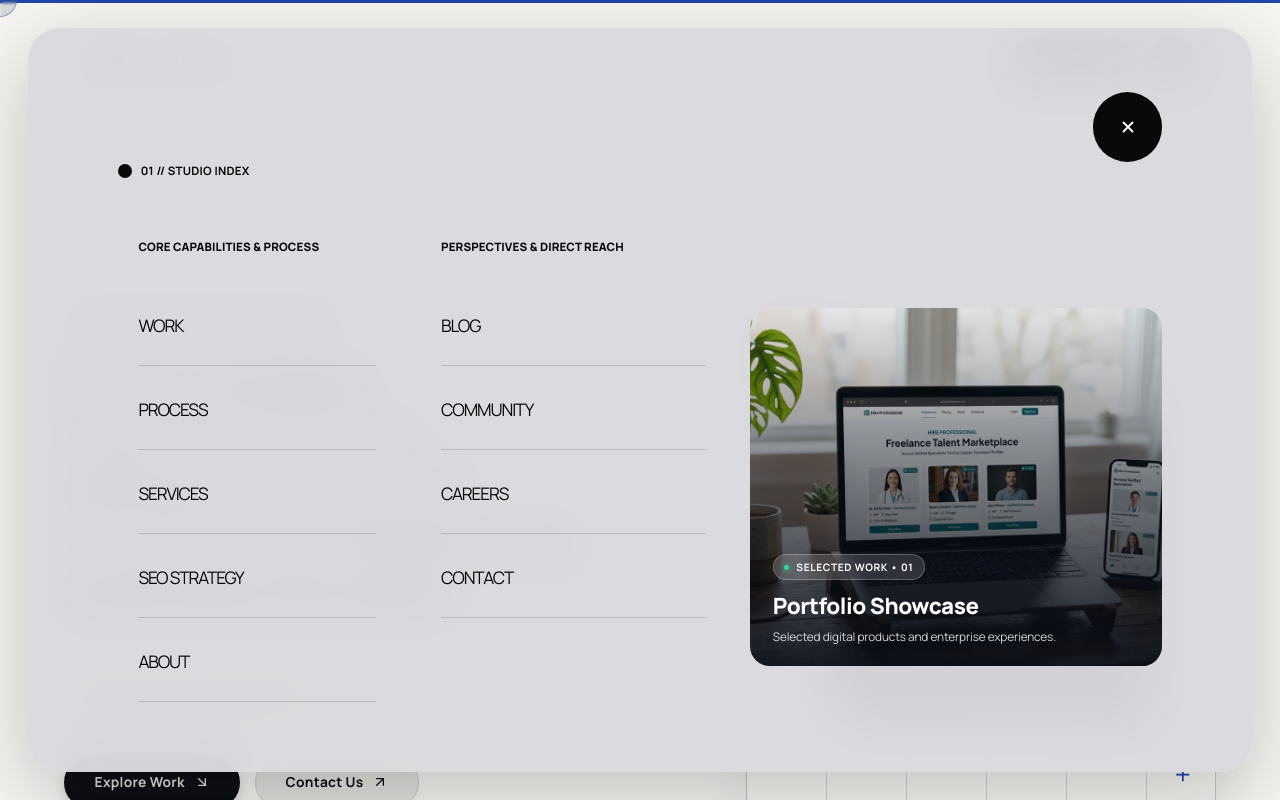
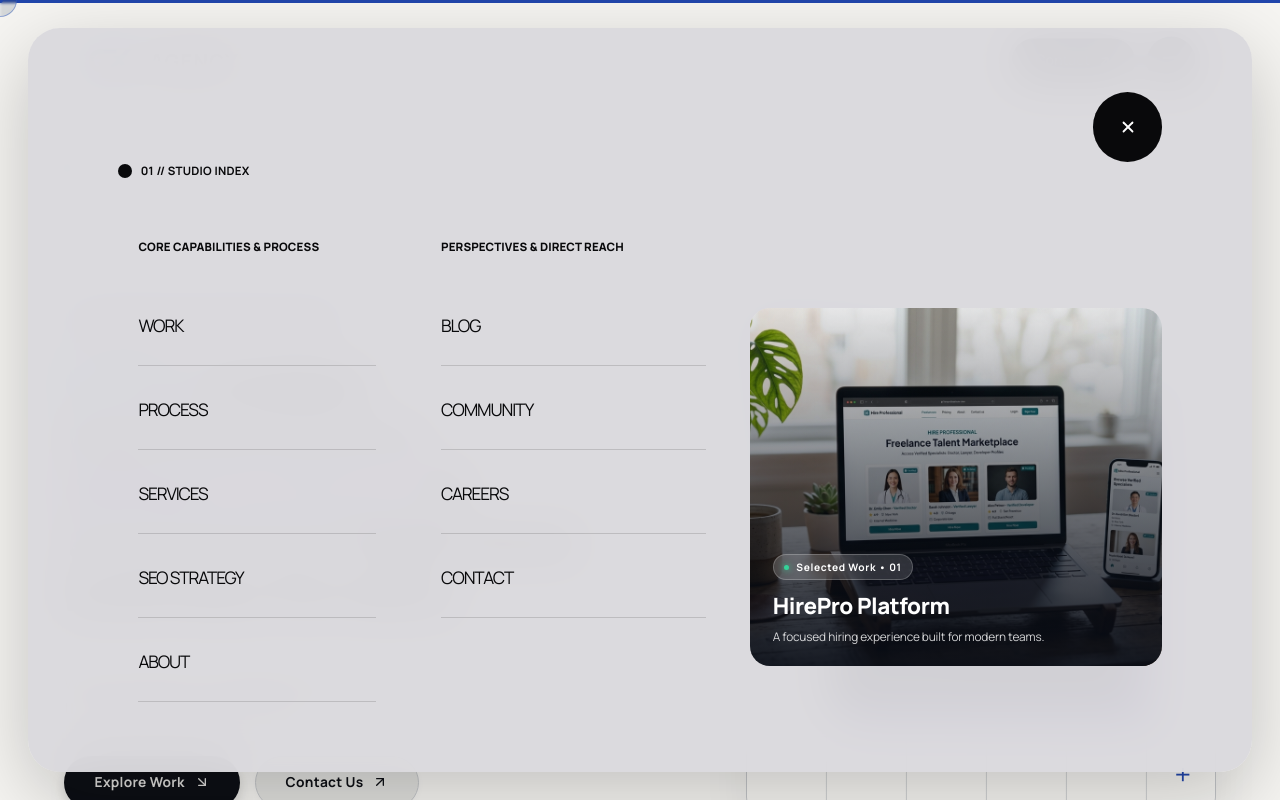
Before and after one commit to boysany/climatechange, a React (Vite) app: page / in a window 1280 px wide. Both pictures are taken after a click on the button 1190 px from the left and 51 px from the top of the page. Shown: the top 800 px of the page. Built offline with nearby package versions, Linux system fonts and the light colour scheme.

Commit message:
Animate menu showcase copy

```diff
--- a/components/Navbar.tsx
+++ b/components/Navbar.tsx
@@ -11,10 +11,34 @@ import CcdlLogo from './CcdlLogo.tsx';
 const motion = m as any;
 
 const menuShowcaseImages = [
-  { src: '/images/projects/hirepro.jpg', alt: 'HirePro portfolio interface' },
-  { src: '/images/projects/aicafe.jpg', alt: 'AI Cafe portfolio interface' },
-  { src: '/images/projects/ccexchange.jpg', alt: 'CC Exchange portfolio interface' },
-  { src: '/images/projects/aitranslate.jpg', alt: 'AI Translate portfolio interface' },
+  {
+    src: '/images/projects/hirepro.jpg',
+    alt: 'HirePro portfolio interface',
+    label: 'Selected Work',
+    title: 'HirePro Platform',
+    description: 'A focused hiring experience built for modern teams.',
+  },
+  {
+    src: '/images/projects/aicafe.jpg',
+    alt: 'AI Cafe portfolio interface',
+    label: 'Portfolio Showcase',
+    title: 'AI Cafe',
+    description: 'A warm, intelligent product experience for everyday ideas.',
+  },
+  {
+    src: '/images/projects/ccexchange.jpg',
+    alt: 'CC Exchange portfolio interface',
+    label: 'Selected Work',
+    title: 'CC Exchange',
+    description: 'A polished exchange platform designed for confident decisions.',
+  },
+  {
+    src: '/images/projects/aitranslate.jpg',
+    alt: 'AI Translate portfolio interface',
+    label: 'Portfolio Showcase',
+    title: 'AI Translate',
+    description: 'A clear, accessible translation workflow for global teams.',
+  },
 ];
 
 interface NavbarProps {
@@ -413,14 +437,23 @@ export default function Navbar({ currentRoute = 'home', onNavigate }: NavbarProp
                       transition={{ duration: 0.45, ease: 'easeOut' }}
                     />
                     <div className="flagship-photo-overlay" />
-                    <div className="flagship-card-content">
-                      <div className="flagship-case-badge">
-                        <span className="flagship-badge-dot" />
-                        <span>SELECTED WORK • {String(showcaseImageIndex + 1).padStart(2, '0')}</span>
-                      </div>
-                      <h3 className="flagship-card-title">Portfolio Showcase</h3>
-                      <p className="flagship-card-sub">Selected digital products and enterprise experiences.</p>
-                    </div>
+                    <AnimatePresence mode="wait" initial={false}>
+                      <motion.div
+                        key={`showcase-copy-${showcaseImageIndex}`}
+                        className="flagship-card-content"
+                        initial={{ opacity: 0, y: 16 }}
+                        animate={{ opacity: 1, y: 0 }}
+                        exit={{ opacity: 0, y: -12 }}
+                        transition={{ duration: 0.35, ease: [0.16, 1, 0.3, 1] }}
+                      >
+                        <div className="flagship-case-badge">
+                          <span className="flagship-badge-dot" />
+                          <span>{menuShowcaseImages[showcaseImageIndex].label} • {String(showcaseImageIndex + 1).padStart(2, '0')}</span>
+                        </div>
+                        <h3 className="flagship-card-title">{menuShowcaseImages[showcaseImageIndex].title}</h3>
+                        <p className="flagship-card-sub">{menuShowcaseImages[showcaseImageIndex].description}</p>
+                      </motion.div>
+                    </AnimatePresence>
                   </div>
                 </div>
               </div>
```
